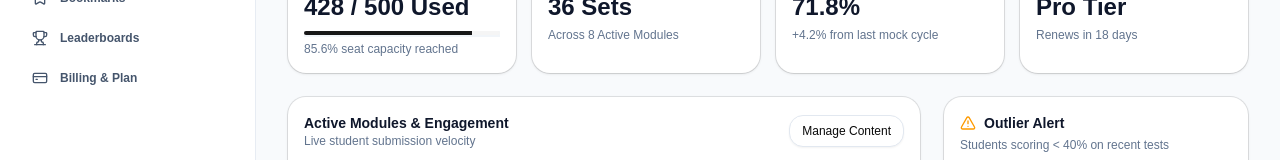
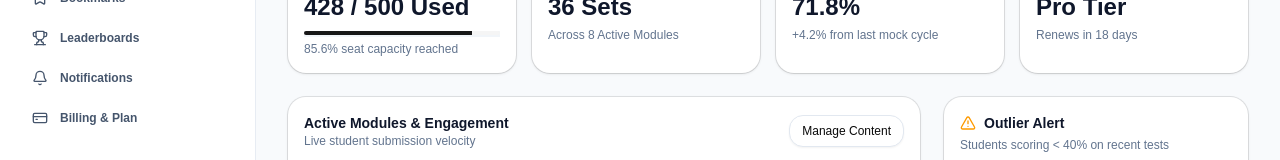
Before and after one commit to SahinDa/assesspro-frontend, a React (Vite) app: page /dashboard/organization in a window 1280 px wide. Shown: the part 245-405 px from the top of the page. Built offline with nearby package versions, Linux system fonts and the light colour scheme.

Commit message:
added notification modules

```diff
--- a/src/modules/dashboard/components/Sidebar.tsx
+++ b/src/modules/dashboard/components/Sidebar.tsx
@@ -2,7 +2,7 @@ import { NavLink } from 'react-router-dom'
 import {
   LayoutDashboard, FolderKanban, Trophy, CreditCard,
   Building2, Users2, ShieldCheck, Settings, LogOut,Bookmark,
-  Layers, BarChart3
+  Layers, BarChart3,Bell,
 } from 'lucide-react'
 import { UserRole, type UserRoleType } from '@/config/enums'
 import { cn } from '@/lib/utils'
@@ -31,6 +31,7 @@ export function Sidebar({ role }: SidebarProps) {
         { label: 'Students', path: '/dashboard/students', icon: Users2 },
         { label: 'Bookmarks', path: '/dashboard/bookmarks', icon: Bookmark },
         { label: 'Leaderboards', path: '/dashboard/leaderboards', icon: Trophy },
+        { label: 'Notifications', path: '/dashboard/notifications', icon: Bell },
         { label: 'Billing & Plan', path: '/dashboard/billing', icon: CreditCard },
       ]
     : [
```
